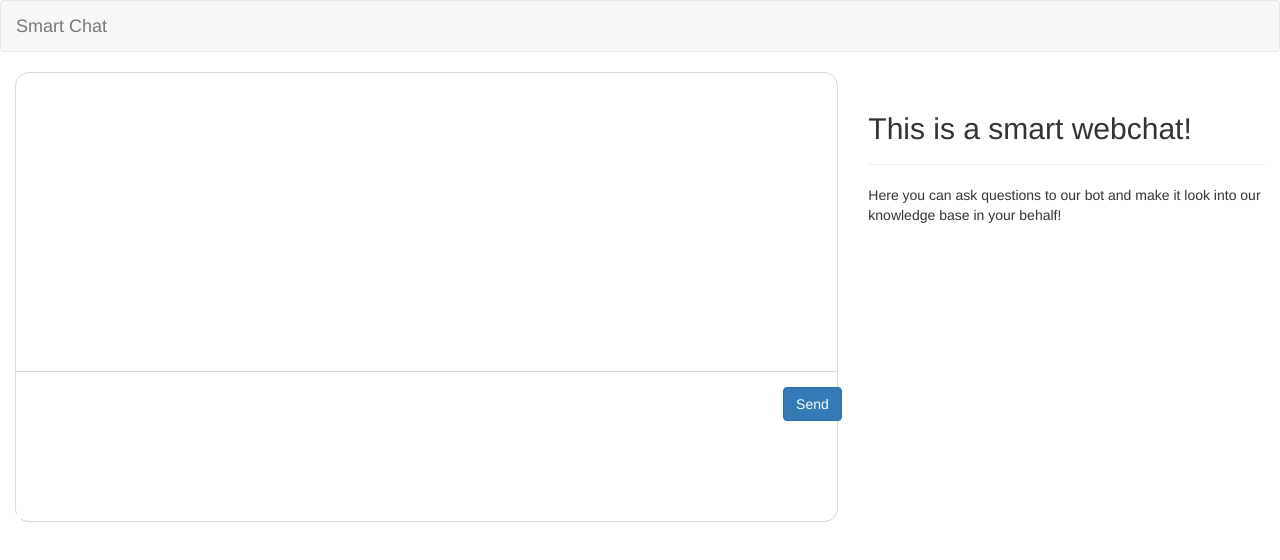
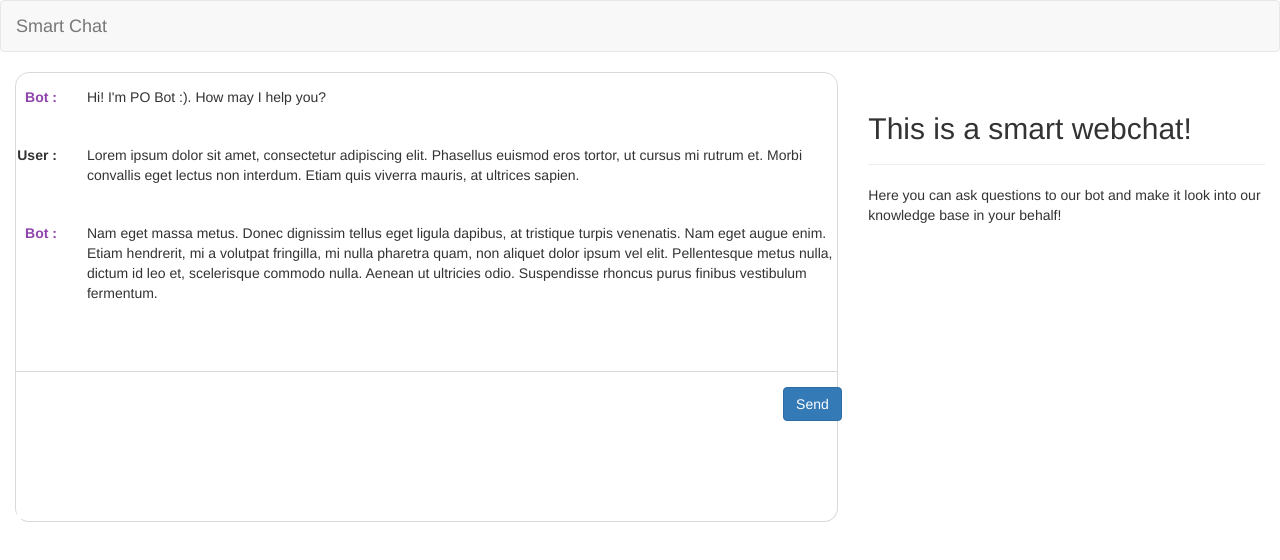
Before and after one commit to cizambra/smartchat, a plain HTML site: page gui/index.html in a window 1280 px wide. Drawn offline with nearby package versions, Linux system fonts and the light colour scheme.

Commit message:
Added conversation template and styles.

```diff
--- a/gui/css/conversation.css
+++ b/gui/css/conversation.css
@@ -6,6 +6,9 @@ div#conversation {
 div#historial {
     width: 100%;
     height: 300px;
+    max-height: 300px;
+    overflow-x: hidden;
+    overflow-y: auto;
     border: 1px rgba(0,0,0,0.15) solid;
     -webkit-border-top-left-radius: 1em;
     -webkit-border-top-right-radius: 1em;
@@ -44,13 +47,33 @@ div#interact > .row [class='col-md-1'] {
     height: 146px;
 }
 
+div#historial > .row {
+    padding: 1em 0;
+}
+
+div#historial > .row [class='col-md-1'] {
+    text-align: right;
+}
+
+div#historial .identifier {
+    font-weight: bold;
+}
+
+div#historial .identifier[whoami='bot'] {
+    color: #8e44ad;
+}
+
+div#historial .identifier::after {
+    content: ":";
+}
+
 div#interact textarea {
     width: 100%;
     border: 0;
     margin: 0px;
     height: 146px;
     max-height: 146px;
-    overflow-x: none;
+    overflow-x: hidden;
     overflow-y: auto;
     resize: none;
     padding: 1em;
--- a/gui/index.html
+++ b/gui/index.html
@@ -39,7 +39,53 @@
             <div class="row">
                 <div class="col-md-8">
                     <div id="conversation">
-                        <div id="historial"><!-- The magic happens here! --></div>
+                        <div id="historial">
+                            <!-- The magic happens here! -->
+                            <div class="row">
+                                <div class="col-md-1">
+                                    <span class="identifier" whoami="bot">
+                                        Bot
+                                    </span>
+                                </div>
+                                <div class="col-md-11">
+                                    <p>
+                                    Hi! I'm PO Bot :). How may I help you?
+                                    </p>
+                                </div>
+                            </div>
+
+                            <div class="row">
+                                <div class="col-md-1">
+                                    <span class="identifier" whoami="user">
+                                        User
+                                    </span>
+                                </div>
+                                <div class="col-md-11">
+                                    <p>
+                                        Lorem ipsum dolor sit amet, consectetur adipiscing elit. Phasellus euismod eros
+                                        tortor, ut cursus mi rutrum et. Morbi convallis eget lectus non interdum. Etiam quis
+                                        viverra mauris, at ultrices sapien.
+                                    </p>
+                                </div>
+                            </div>
+
+                            <div class="row">
+                                <div class="col-md-1">
+                                    <span class="identifier" whoami="bot">
+                                        Bot
+                                    </span>
+                                </div>
+                                <div class="col-md-11">
+                                    <p>
+                                        Nam eget massa metus. Donec dignissim tellus eget ligula dapibus, at tristique
+                                        turpis venenatis. Nam eget augue enim. Etiam hendrerit, mi a volutpat fringilla,
+                                        mi nulla pharetra quam, non aliquet dolor ipsum vel elit. Pellentesque metus
+                                        nulla, dictum id leo et, scelerisque commodo nulla. Aenean ut ultricies odio.
+                                        Suspendisse rhoncus purus finibus vestibulum fermentum.
+                                    </p>
+                                </div>
+                            </div>
+                        </div>
                         <div id="interact" class="container-fluid">
                             <div class="row">
                                 <div class="col-md-11"><textarea></textarea></div>
```
